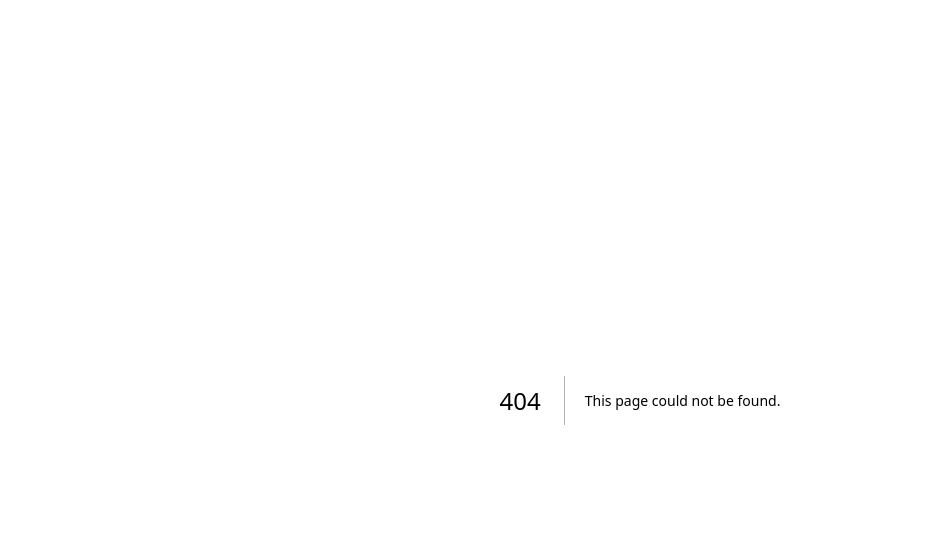
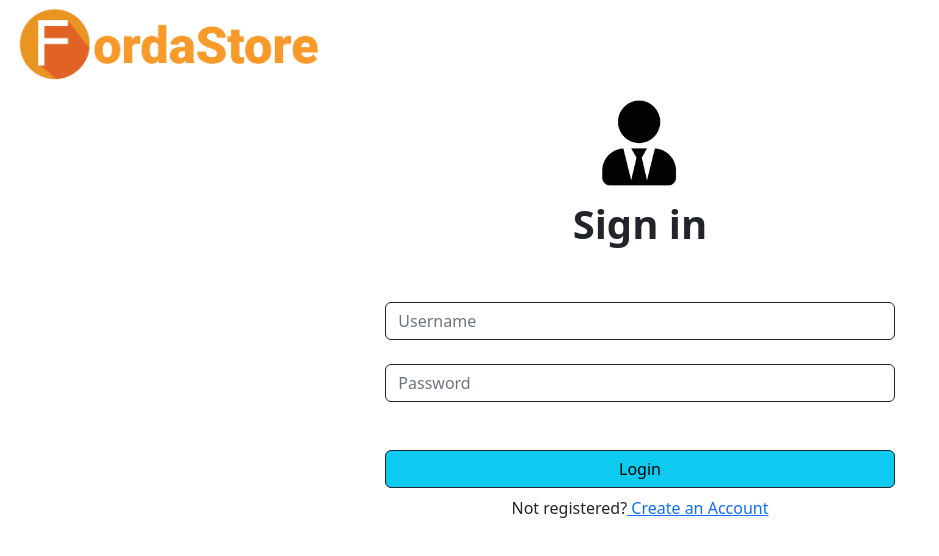
Before and after one commit to splitscale/REEMS_frontend, a Next.js app: page / in a window 1280 px wide. Before the commit this address had no page. Shown: the top 556 px of the page, without its empty margins (0-939 px from the left). Built offline with nearby package versions, Linux system fonts and the light colour scheme.

Commit message:
add index

```diff
--- /dev/null
+++ b/pages/index.tsx
@@ -0,0 +1,7 @@
+import Login from './login';
+
+const Index = () => {
+  return <Login />;
+};
+
+export default Index;
```
